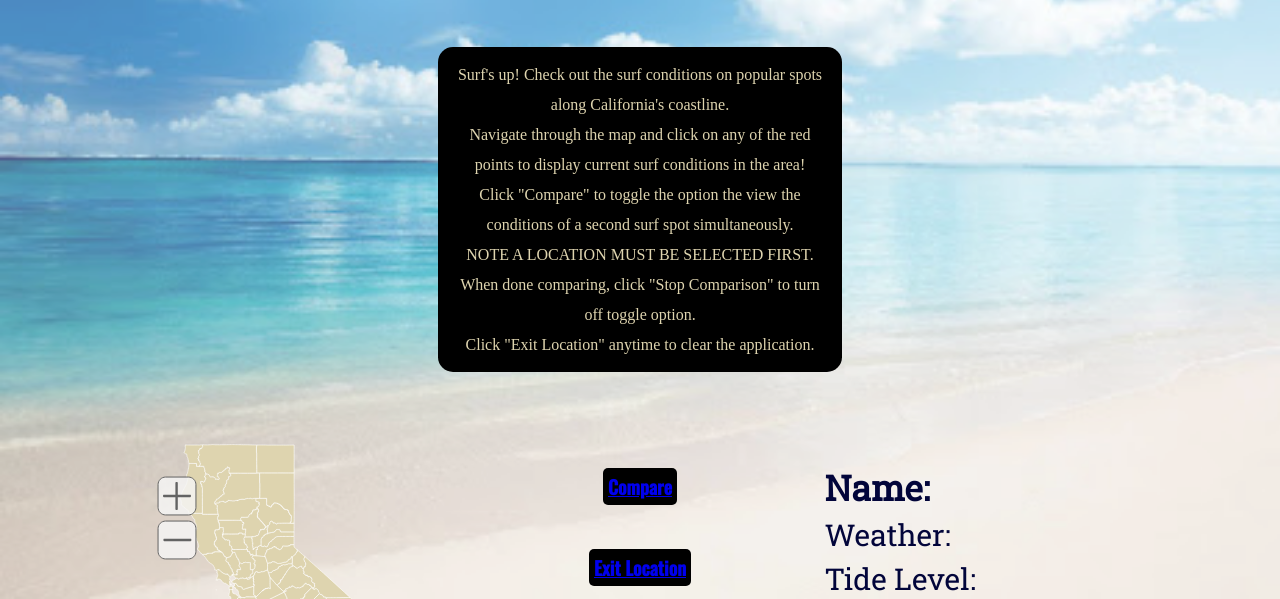
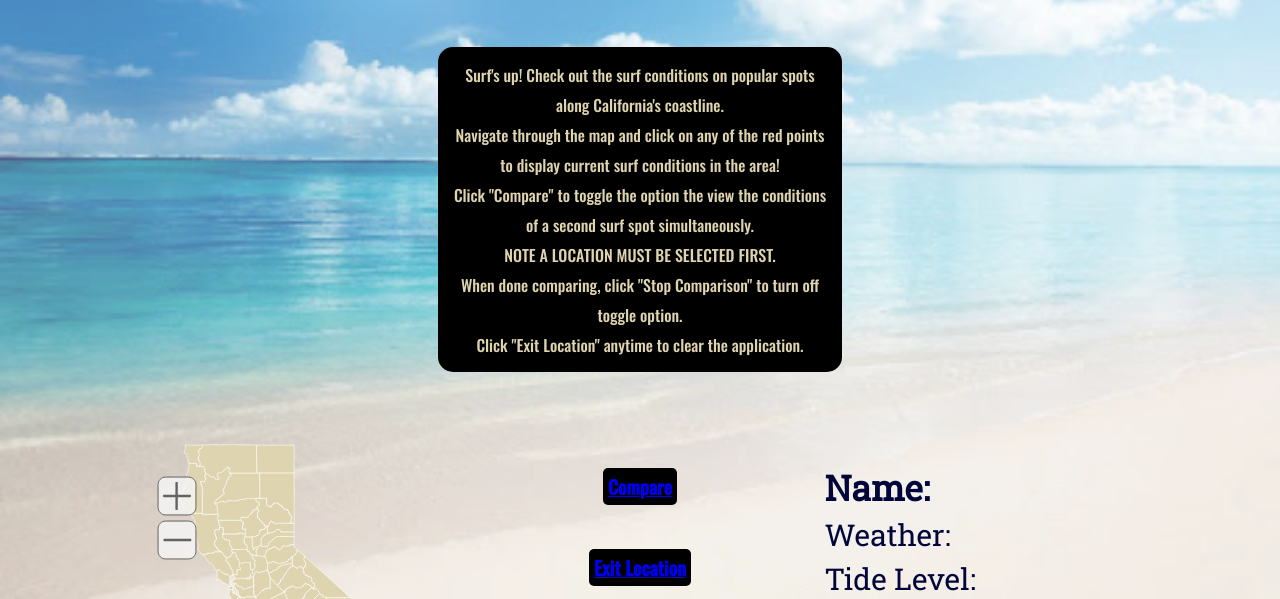
Before and after one commit to jasonkim0105/Wave-Watch, a website built with webpack: page index.html in a window 1280 px wide. Shown: the part 201-800 px from the top of the page. Built offline with nearby package versions, Linux system fonts and the light colour scheme; no server answers; a web font is replaced by a local one.

Commit message:
new styles

```diff
--- a/src/index.scss
+++ b/src/index.scss
@@ -178,12 +178,15 @@ h1 {
   right: -50px;
   margin: 0 auto;
   margin-bottom: 7vh;
+  font-family: "Oswald";
 }
 
 .instruction-header {
   display: flex;
   align-content: center;
   justify-content: center;
+  font-family: "Oswald";
+
   // background-color: white;
   // width: 30%;
 }
@@ -192,6 +195,8 @@ h1 {
   display: flex;
   align-content: center;
   justify-content: center;
+  font-family: "Oswald";
+
   // background-color: white;
   // width: 30%;
 }
```
Also changed, not shown: dist/main.css.
